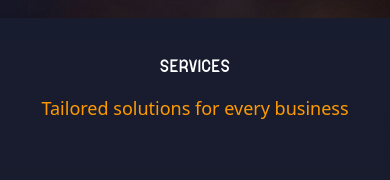
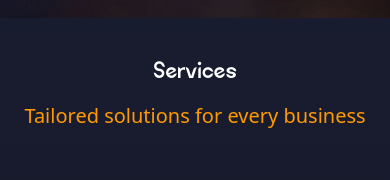
Before and after one commit to rahulparihar-30/siddharthgroups, a React (Vite) app: page / in a window 390 px wide. Shown: the part 826-1006 px from the top of the page. Built offline with nearby package versions, Linux system fonts and the light colour scheme; grey boxes are pictures that could not be loaded.

Commit message:
Achieved Left and right scroll of testimonial half

```diff
--- a/src/About.jsx
+++ b/src/About.jsx
@@ -7,7 +7,7 @@ const About = () => {
       <h4 className="text-[10px] uppercase tracking-wide" style={{ fontFamily: "Golco" }}>
         About Us
       </h4>
-      <h2 className="tagline text-lg sm:text-xl md:text-2xl">
+      <h2 className="tagline">
         We Build. We Grow. We Prosper
       </h2>
       <span className="text-2xl sm:text-3xl" style={{ fontFamily: "Golco" }}>
--- a/src/Services.jsx
+++ b/src/Services.jsx
@@ -58,10 +58,10 @@ const Services = () => {
 
   return (
     <div className="min-h-screen text-center flex flex-col space-y-5 mt-10 px-4" id="services">
-      <h4 className="text-xs uppercase tracking-wide" style={{ fontFamily: "Golco" }}>
+      <h4  style={{ fontFamily: "Golco" }}>
         Services
       </h4>
-      <h2 className="tagline text-lg sm:text-xl md:text-2xl">
+      <h2 className="tagline">
         Tailored solutions for every business
       </h2>
 
--- a/src/SidConstruction/Testimonial.jsx
+++ b/src/SidConstruction/Testimonial.jsx
@@ -28,13 +28,13 @@ const Testimonial = ()=>{
         className="text-1 text-blue-900">Testimonials</h3>
         <h1  className="tagline text-amber-500"
         style={{ fontFamily: "Golco" }}>Stories of Trust, Success, and Partnership.</h1>
-        <div className="" id="test-carousel">
-            <div className="embla__container flex gap-6 embla overflow-hidden" id="right">
+        <div className="overflow-hidden" id="test-carousel">
+            <div className=" flex gap-6" id="right">
             {
                 comments.map(comment=>card(comment))
             }
         </div>
-        <div className="embla__container flex gap-6 embla overflow-hidden" id="left">
+        <div className="flex gap-6" id="left">
             {
                 comments.map(comment=>card(comment))
             }
--- a/src/styling/index.css
+++ b/src/styling/index.css
@@ -1,27 +1,58 @@
 @import "tailwindcss";
 
-:root{
-    --primary-color:#1A1F36;
-    --secondary-color:#073675;
-    --ternary-color:#00B96D;
+:root {
+  --primary-color: #1a1f36;
+  --secondary-color: #073675;
+  --ternary-color: #00b96d;
 }
 
-body{
+body {
   /* background-color: var(--primary-color); */
   color: #fff;
-    background-image: linear-gradient(#1A1F36,#101010);
+  background-image: linear-gradient(#1a1f36, #101010);
 }
 
-@layer base{
-    .tagline{
-        @apply md:text-4xl text-xl text-center text-amber-500
+@layer base {
+  .tagline {
+    @apply md:text-4xl text-xl text-center text-amber-500;
   }
-    .section-headings{
-        @apply flex-col text-center
+  .section-headings {
+    @apply flex-col text-center;
   }
   #test-carousel {
     width: 100%;
-  mask-image: linear-gradient(to right, transparent 0%, black 15%,black 80%, transparent 100%);
+    mask-image: linear-gradient(
+      to right,
+      transparent 0%,
+      black 15%,
+      black 80%,
+      transparent 100%
+    );
+  }
 }
 
+@keyframes move-right {
+  0% {
+    transform: translateX(0);
   }
+  100% {
+    transform: translateX(200px);
+  }
+}
+
+@keyframes move-left {
+  0% {
+    transform: translateX(200px);
+  }
+  100% {
+    transform: translateX(0);
+  }
+}
+
+#right{
+    animation: move-right 2s linear infinite ;
+}
+
+#left{
+    animation: move-left 2s linear infinite ;
+}
```
Lines whose indentation alone changed are shown as unchanged.
